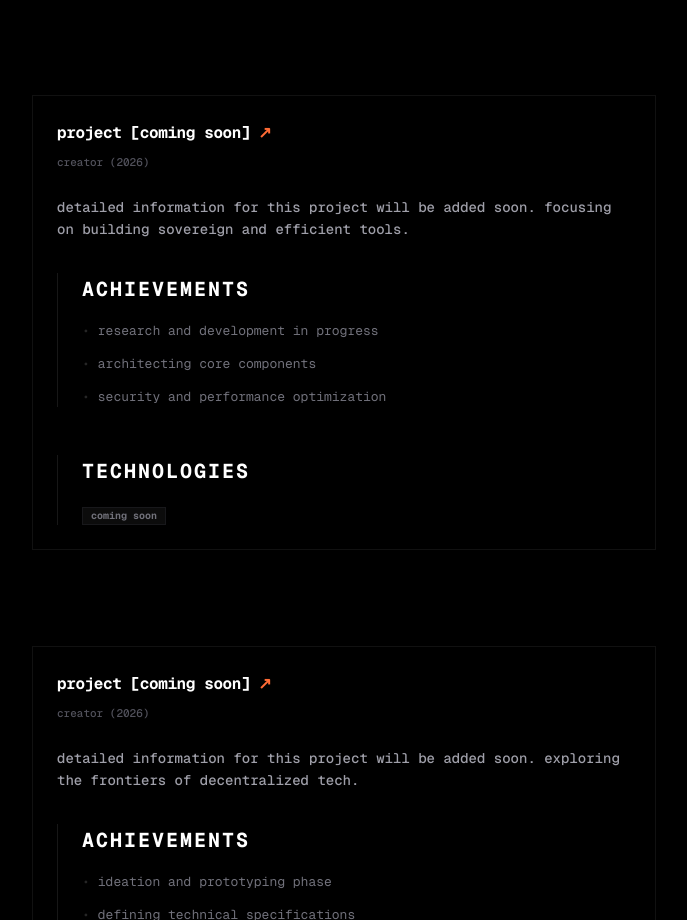
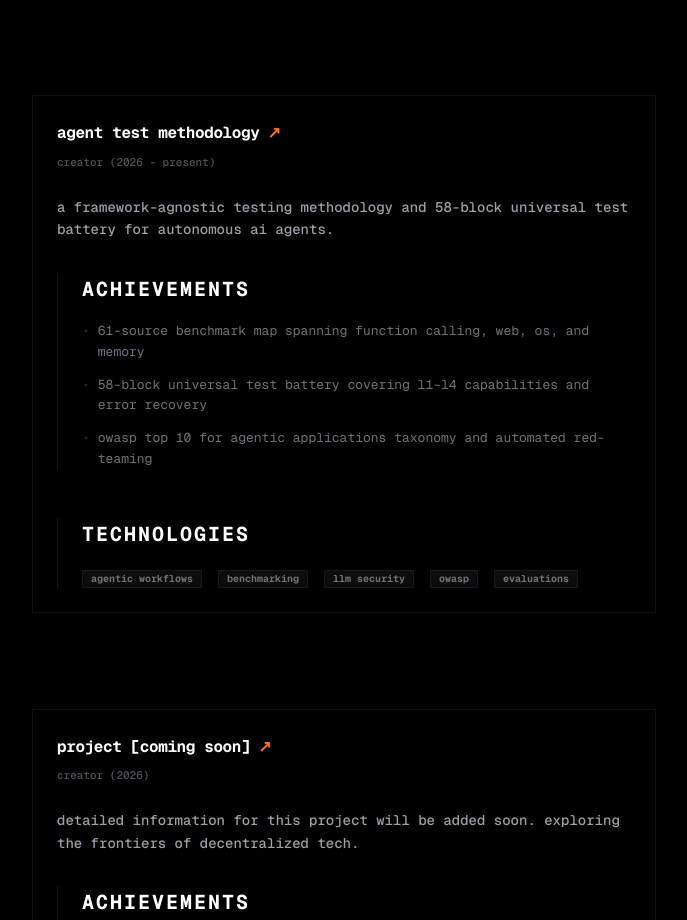
Before and after one commit to trgysvc/trgysvc.github.io, a Next.js app: page /projects in a window 1280 px wide. Shown: the part 868-1788 px from the top of the page, without its empty margins (296-983 px from the left). Built offline with nearby package versions, Linux system fonts and the light colour scheme.

Commit message:
feat: add Agent Test Methodology project and rename Elite Agents to PheronAgent

```diff
--- a/app/page.tsx
+++ b/app/page.tsx
@@ -36,11 +36,11 @@ export default function Home() {
       description: "a cloud-free, 4-agent autonomous software production pipeline running entirely on local hardware.",
     },
     {
-      title: "project [coming soon]",
+      title: "agent test methodology",
       role: "creator",
-      description: "orchestrating the next phase of the production pipeline",
-      link: "/projects",
-      slug: "placeholder-1"
+      description: "a framework-agnostic testing methodology and 58-block universal test battery for ai agents.",
+      link: "https://github.com/trgysvc/AgentTestMethodology",
+      slug: "agent-test-methodology"
     },
     {
       title: "project [coming soon]",
--- a/app/projects/page.tsx
+++ b/app/projects/page.tsx
@@ -16,17 +16,17 @@ export default function Projects() {
       link: "https://github.com/trgysvc/AutonomousNativeForge",
     },
     {
-      title: "project [coming soon]",
+      title: "agent test methodology",
       role: "creator",
-      period: "2026",
-      description: "detailed information for this project will be added soon. focusing on building sovereign and efficient tools.",
+      period: "2026 - present",
+      description: "a framework-agnostic testing methodology and 58-block universal test battery for autonomous ai agents.",
       achievements: [
-        "research and development in progress",
-        "architecting core components",
-        "security and performance optimization",
+        "61-source benchmark map spanning function calling, web, os, and memory",
+        "58-block universal test battery covering l1–l4 capabilities and error recovery",
+        "owasp top 10 for agentic applications taxonomy and automated red-teaming",
       ],
-      technologies: ["coming soon"],
-      link: "#",
+      technologies: ["agentic workflows", "benchmarking", "llm security", "owasp", "evaluations"],
+      link: "https://github.com/trgysvc/AgentTestMethodology",
     },
     {
       title: "project [coming soon]",
--- a/app/work/[slug]/page.tsx
+++ b/app/work/[slug]/page.tsx
@@ -7,7 +7,8 @@ const SLUG_MAP: Record<string, string> = {
   "ifoundanapple": "ifoundanapple",
   "sonaraura": "sonaraura",
   "investrong-crm": "investrong crm",
-  "elite-agents": "elite agents",
+  "pheronagent": "pheronagent",
+  "elite-agents": "pheronagent",
 };
 
 export function generateStaticParams() {
--- a/app/work/page.tsx
+++ b/app/work/page.tsx
@@ -22,10 +22,10 @@ export default function Work() {
       slug: "investrong-crm",
     },
     {
-      company: "elite agents",
+      company: "pheronagent",
       role: "co-founder and cto (2026 - )",
       description: "the autonomous ai agent native to apple silicon",
-      slug: "elite-agents",
+      slug: "pheronagent",
     },
   ];
 
```
